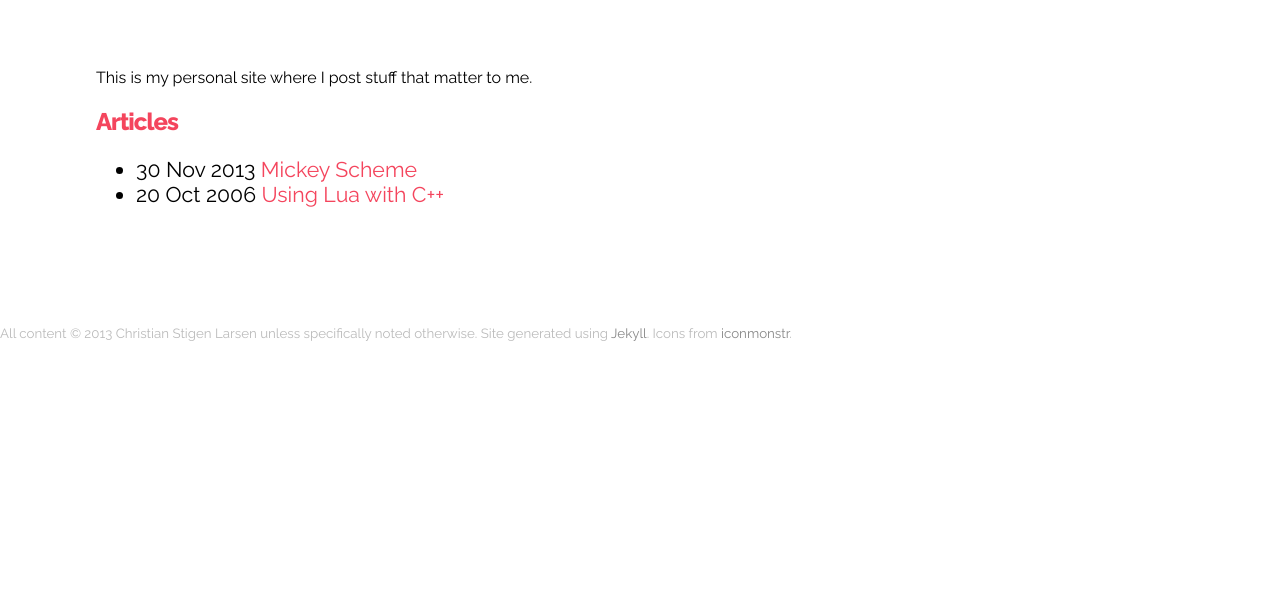
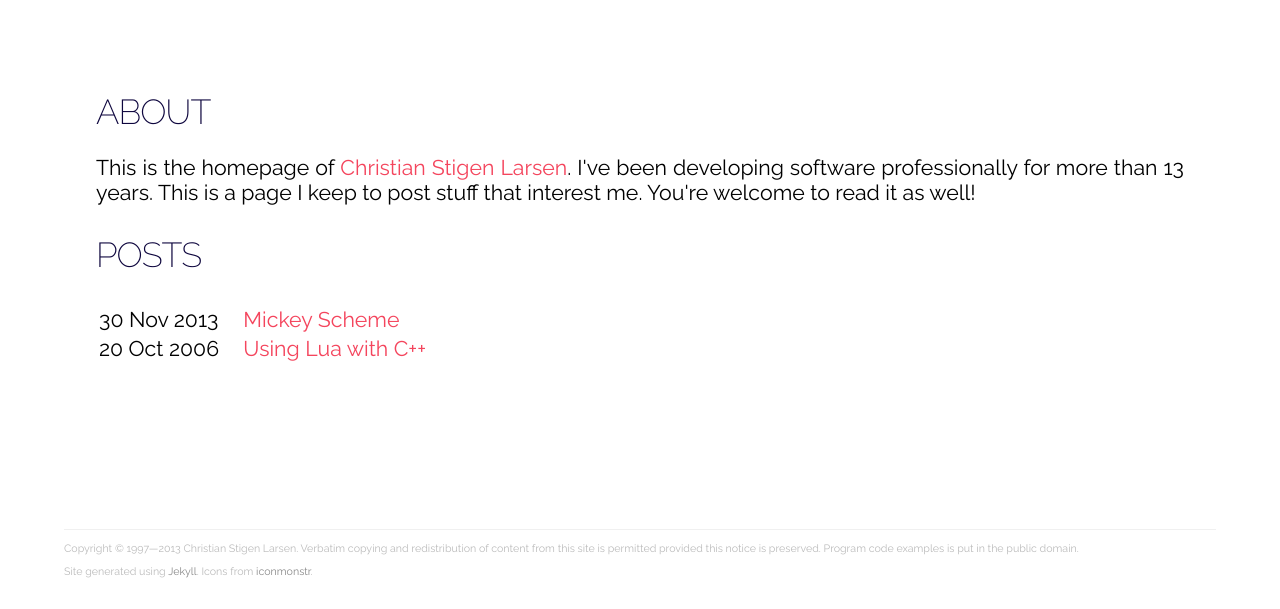
Before and after one commit to cslarsen/csl.name, a Jekyll site: the page built from index.html, in a window 1280 px wide. Shown: the part 340-949 px from the top of the page. Built offline with Jekyll 4.4.1, drawn with Linux system fonts in a browser that asks for light colours; Markdown is read by kramdown in place of the engine named in the settings; before the commit the page ends 900 px from its top, so only the background shows below that.

Commit message:
Better front

```diff
--- a/_layouts/default.html
+++ b/_layouts/default.html
@@ -2,7 +2,7 @@
 <html>
   <head>
     <title>{{ page.title }}</title>
-    <meta http-equiv="content-type" value="utf-8"/>
+    <meta http-equiv="Content-type" content="text/html;charset=UTF-8">
 
     <link href="http://fonts.googleapis.com/css?family=Raleway:200,400,600,800,900"
           rel="stylesheet"
@@ -28,9 +28,17 @@
     </div>
 
     <div id="footer">
-      All content &copy; 2013 Christian Stigen Larsen unless specifically
-      noted otherwise.  Site generated using <a href="http://jekyllrb.com">Jekyll</a>.
+      <hr/>
+      <p>
+      Copyright &copy; 1997&mdash;2013 Christian Stigen Larsen.
+      Verbatim copying and redistribution of content from this site is
+      permitted provided this notice is preserved.
+      Program code examples is put in the public domain.
+      </p>
+      <p>
+      Site generated using <a href="http://jekyllrb.com">Jekyll</a>.
       Icons from <a href="http://iconmonstr.com">iconmonstr</a>.
+      </p>
     </div>
   </body>
 </html>
--- a/css/main.css
+++ b/css/main.css
@@ -9,6 +9,11 @@ body {
   color: black;
   margin: 0em;
   padding: 0em;
+}
+
+#about {
+  font-size: 16pt;
+  text-align: justify;
 }
 
 article {
@@ -64,12 +69,22 @@ a:hover {
 
 #footer {
   color: #bbb;
-  font-size: 10pt;
+  font-size: 8pt;
   background-color: white;
+  padding: 6em;
+  padding-bottom: 2em;
   margin: 0 auto;
 }
+
 #footer a {
   color: #888;
+}
+
+#footer hr {
+  color: #ddd;
+  height: 1px;
+  border: none;
+  border-top: #f0f0f0 1px solid;
 }
 
 #main-content {
--- a/index.html
+++ b/index.html
@@ -4,17 +4,21 @@ title: Christian Stigen Larsen
 ---
 
 <div id="about">
-  This is my personal site where I post stuff that matter to me.
+  <h1 class="darkblue mediumplus lighter">ABOUT</h1>
+  This is the homepage of <a href="http://csl.name">Christian Stigen
+    Larsen</a>. I've been developing software professionally for more
+  than 13 years. This is a page I keep to post stuff that interest me.
+  You're welcome to read it as well!
 </div>
 
 <article id="home">
-  <h1 class="mediumsize pink">Articles</h1>
-  <ul class="posts">
+  <h1 class="darkblue mediumplus lighter">POSTS</h1>
+  <table class="posts">
     {% for post in site.posts %}
-    <li>
-      <span>{{ post.date | date_to_string }}</span>
-      <a href="{{ post.url }}">{{ post.title }}</a>
-    </li>
+    <tr>
+      <td>{{ post.date | date_to_string }}</td>
+      <td style="padding-left:1em;"><a href="{{ post.url }}">{{ post.title }}</a></td>
+    </tr>
     {% endfor %}
-  </ul>
+  </table>
 </article>
```
